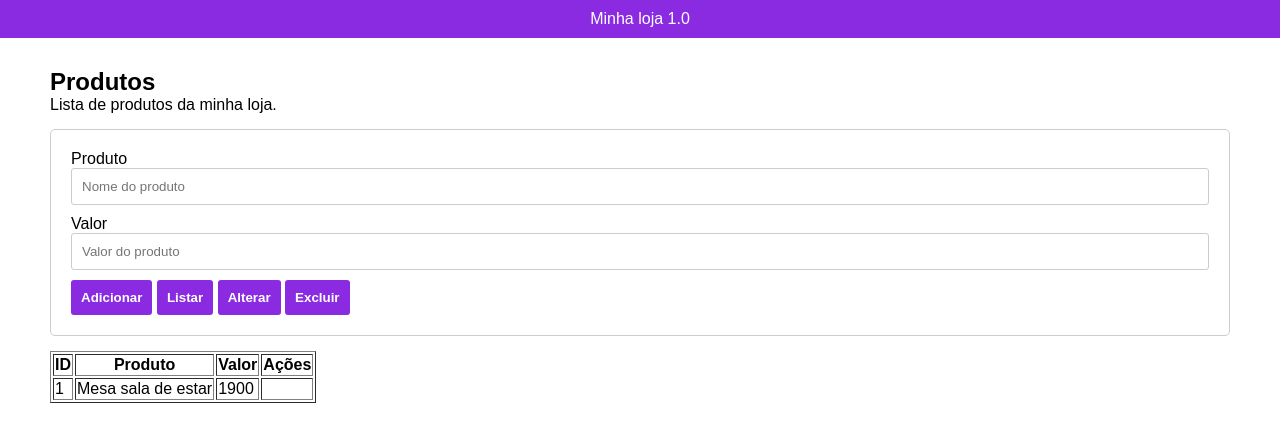
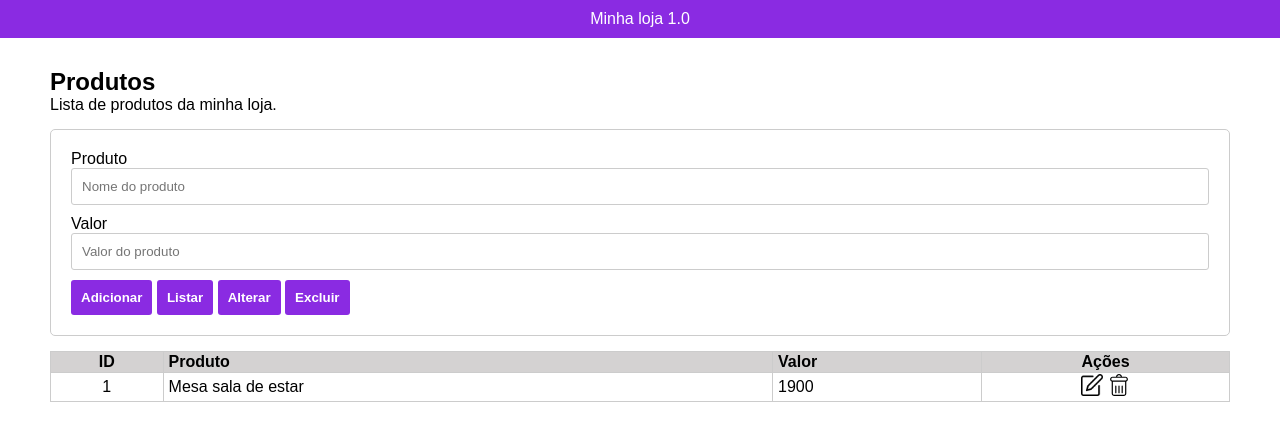
Before and after one commit to Guilherme19884/Treino-OO, a plain HTML site: page index.html in a window 1280 px wide. Drawn offline with Linux system fonts and the light colour scheme; a web font is replaced by a local one.

Commit message:
Completando html e css

```diff
--- a/index.html
+++ b/index.html
@@ -44,17 +44,23 @@
       <div class="content">
         <table border="i">
           <thead>
-            <th>ID</th>
+            <th class="center">ID</th>
             <th>Produto</th>
             <th>Valor</th>
-            <th>Ações</th>
+            <th class="center">Ações</th>
           </thead>
           <tbody>
             <tr>
-              <td>1</td>
+              <td class="center">1</td>
               <td>Mesa sala de estar</td>
               <td>1900</td>
-              <td></td>
+              <td class="center">
+                <img src="./js/img/editar.png" alt="Editar" />
+                <img
+                  src="./js/img/delete-button-svgrepo-com.svg"
+                  alt="Delete"
+                />
+              </td>
             </tr>
           </tbody>
         </table>
--- a/js/css/style.css
+++ b/js/css/style.css
@@ -53,3 +53,27 @@ button:hover {
 .content {
   margin-top: 15px;
 }
+
+table {
+  border-collapse: collapse;
+  border: 1px solid #ccc;
+  width: 100%;
+}
+
+table th {
+  background-color: rgb(212, 210, 210);
+}
+
+table th,
+td {
+  padding: 1px 5px;
+  text-align: left;
+}
+
+table td img {
+  width: 22px;
+}
+
+.center {
+  text-align: center;
+}
```
Also changed, not shown: js/img/delete-button-svgrepo-com.svg (added), js/img/editar.png (added).
